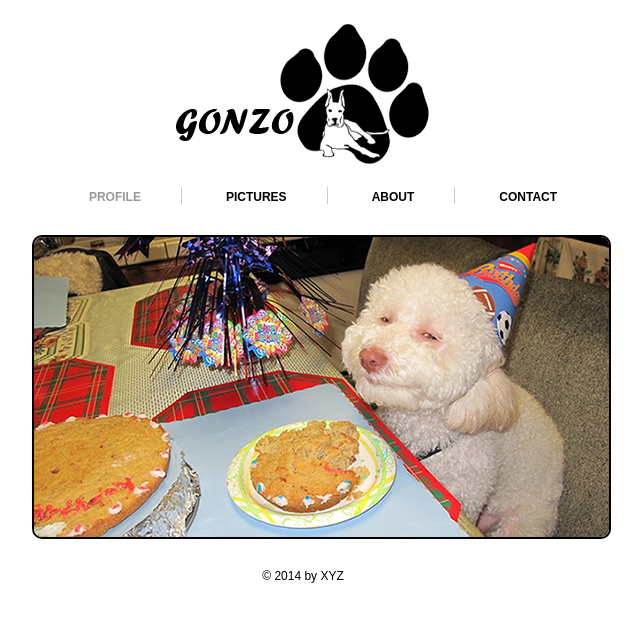
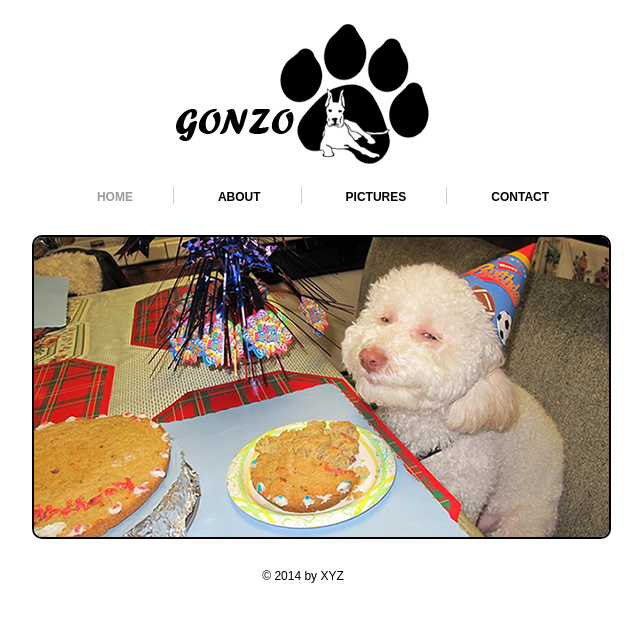
Before and after one commit to thegreytangent/FirstTimeCommit, a plain HTML site: page index.html in a window 1280 px wide. Shown: the whole page, without its empty margins (337-979 px from the left). Drawn offline with Linux system fonts and the light colour scheme.

Commit message:
fixed all broken stuff

```diff
--- a/index.html
+++ b/index.html
@@ -8,6 +8,7 @@
 <body>
 
 
+<!--========================Header Starts==========================-->
 
 	<div class="header">
 
@@ -19,15 +20,15 @@
 
 	</div>
 
-
+<!--==========================Header Ends======================================-->
 
 <!--==============================Navigatin starts=============================-->
 
 	<div class="navigation">
 		<ul>
-			<li><a class="active" href="index.html">PROFILE</a></li>
-			<li><a href="about.html">PICTURES</a></li>
-			<li><a href="picture.html">ABOUT</a></li>
+			<li><a class="active" href="index.html">HOME</a></li>
+			<li><a href="about.html">ABOUT</a></li>
+			<li><a href="picture.html">PICTURES</a></li>
 			<li class="bdr"><a class="pdg" href="contact.html">CONTACT</a></li>
 		</ul>
 	</div>
```
